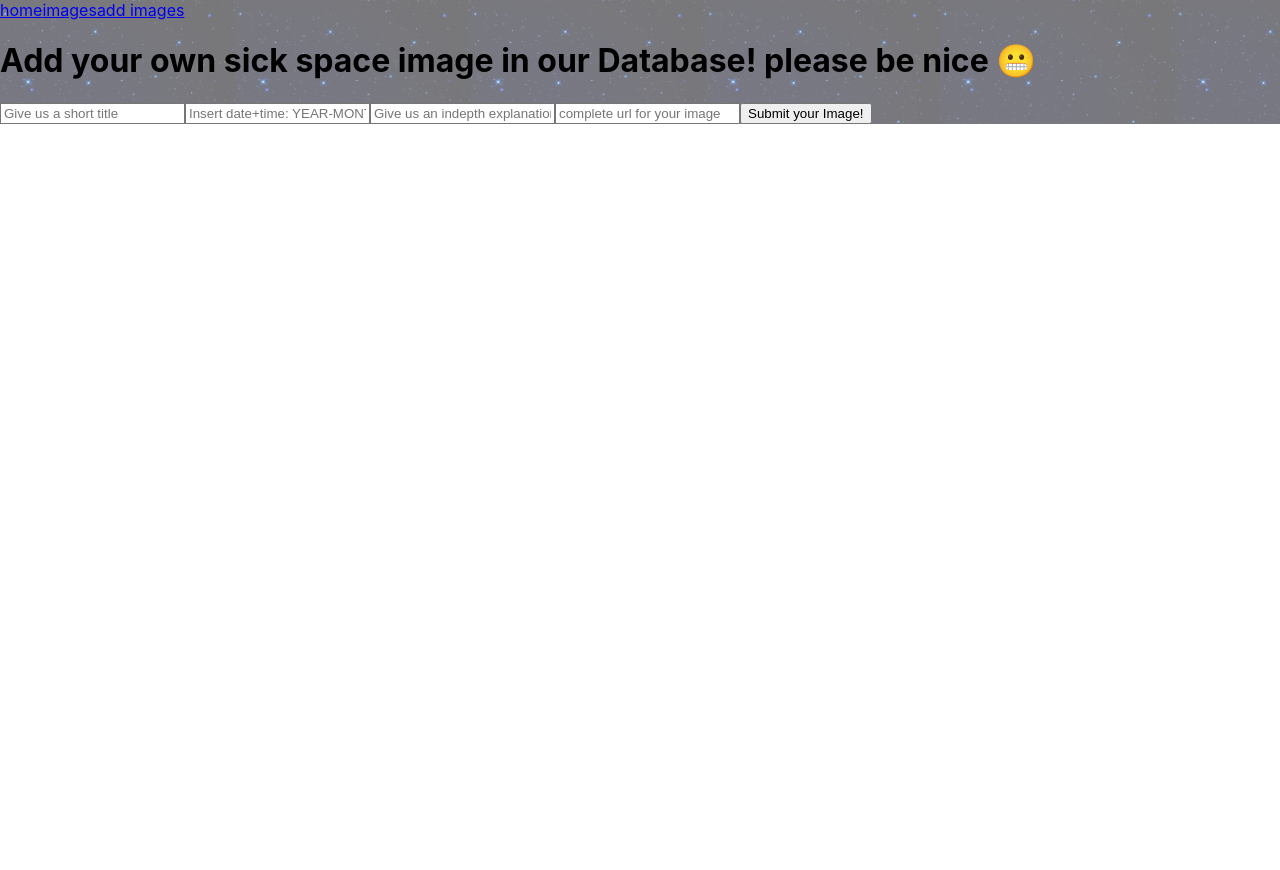
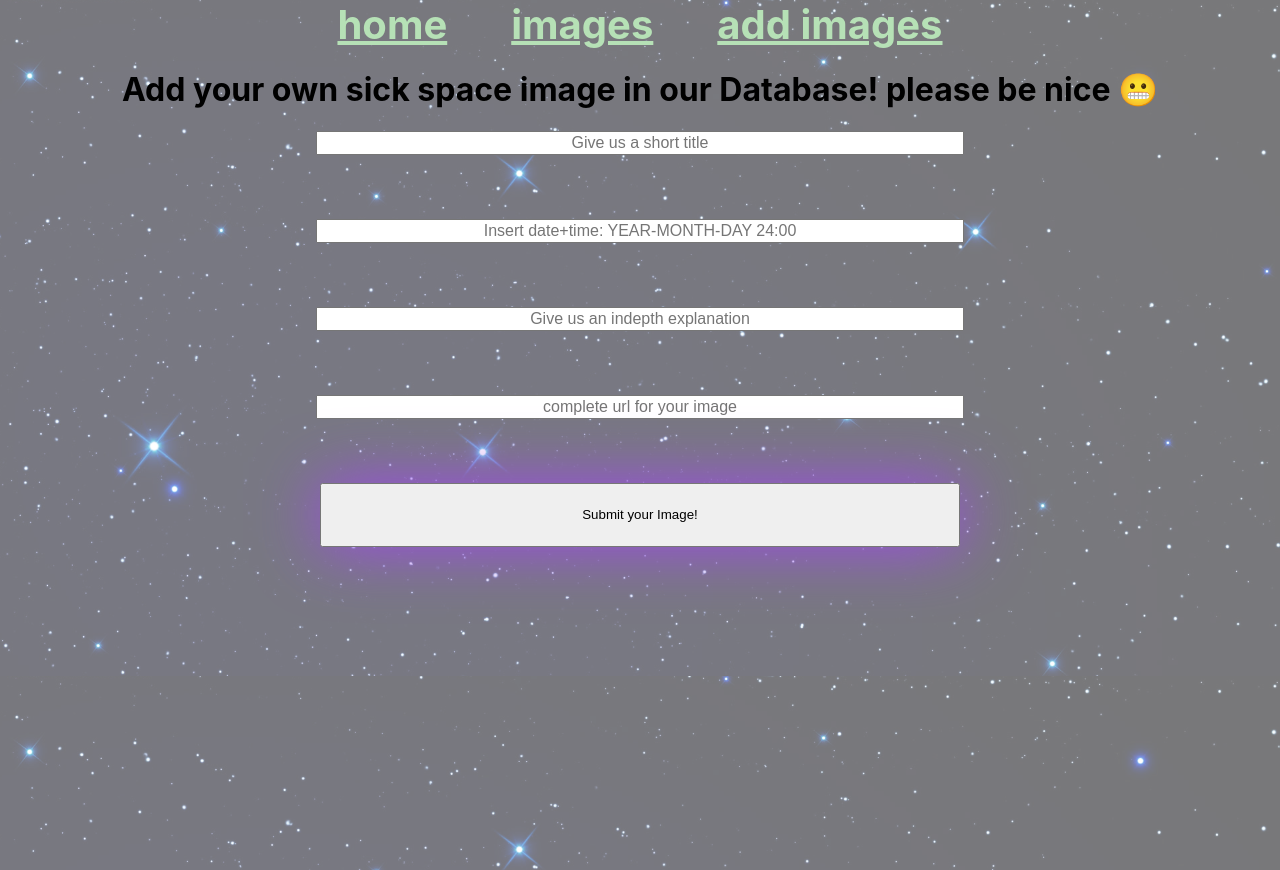
Before and after one commit to jwow1000/my-nasa-pics, a React (Create React App) app: page /add-images in a window 1280 px wide. Before the commit the page ends 800 px from the top, so only its background shows below. Built offline with nearby package versions, Linux system fonts and the light colour scheme.

Commit message:
create an image works

```diff
--- a/src/App.css
+++ b/src/App.css
@@ -5,6 +5,58 @@
     background-size: contain;
 }
 
+/* ----- NavBar -------------- */
+#navContainer-Nav {
+    display: flex;
+    flex-flow: row;
+    gap: 4rem;
+    justify-content: center;
+    font-size: 1rem;
+}
+
+#navContainer-Nav:hover {
+    font-size: 2.5rem;
+}
+
+.link-Nav {
+    color:rgb(182, 225, 182);
+    font-weight: bold;
+
+}
+.link-Nav:hover {
+    background-color: rgb(197, 136, 56);
+}
+
+/* ----- ImageCreate -------------- */
+#container-ImageCreate {
+    height: 100vh;
+}
+
+#form-ImageCreate {
+    display: flex;
+    flex-flow: column;
+    gap: 4rem;
+    justify-content: center;
+}
+
+.input-ImageCreate {
+    width: 50%;
+    text-align: center;
+    margin: 0 auto;
+    font-size: 1rem;
+}
+
+#button-ImageCreate {
+    width:50%;
+    height: 4rem;
+    margin: 0 auto;
+    box-shadow: 0px 0px 4rem rgb(159, 73, 235);;
+}
+
+#header-ImageCreate {
+    text-align: center;
+}
+/* ----- Home -------------- */
 #header-Home {
     text-align: center;
     color: rgb(182, 225, 182);
--- a/src/components/Nav.jsx
+++ b/src/components/Nav.jsx
@@ -3,9 +3,9 @@ import {NavLink} from 'react-router-dom';
 function Nav() {
   return (
     <div id='navContainer-Nav'>
-      <NavLink className="navLink-nav" to="/">home</NavLink>
-      <NavLink className="navLink-nav" to="/images">images</NavLink>
-      <NavLink className="navLink-nav" to="/add-images">add images</NavLink>
+      <NavLink className="link-Nav" to="/">home</NavLink>
+      <NavLink className="link-Nav" to="/images">images</NavLink>
+      <NavLink className="link-Nav" to="/add-images">add images</NavLink>
 
     </div>
   )
--- a/src/screens/ImageCreate.jsx
+++ b/src/screens/ImageCreate.jsx
@@ -33,15 +33,16 @@ function ImageCreate() {
   };
 
   return (
-    <div>
-      <h1>Add your own sick space image in our Database! please be nice 😬</h1>
-      <form onSubmit={handleSubmit}>
+    <div id="container-ImageCreate">
+      <h1 id="header-ImageCreate">Add your own sick space image in our Database! please be nice 😬</h1>
+      <form onSubmit={handleSubmit} id="form-ImageCreate">
         <input
           type="text"
           name="title"
           placeholder="Give us a short title"
           value={img.title}
           onChange={handleChange}
+          className="input-ImageCreate"
         />
         <input
           type="text"
@@ -49,6 +50,8 @@ function ImageCreate() {
           name="date"
           value={img.date}
           onChange={handleChange}
+          className="input-ImageCreate"
+
         />
         <input
           type="text"
@@ -56,6 +59,8 @@ function ImageCreate() {
           name="explanation"
           value={img.explanation}
           onChange={handleChange}
+          className="input-ImageCreate"
+
         />
         <input
           type="text"
@@ -63,9 +68,11 @@ function ImageCreate() {
           name="url"
           value={img.url}
           onChange={handleChange}
+          className="input-ImageCreate"
+
         />
 
-        <button type="submit">Submit your Image!</button>
+        <button type="submit" id="button-ImageCreate">Submit your Image!</button>
       </form>
     </div>
   );
```
